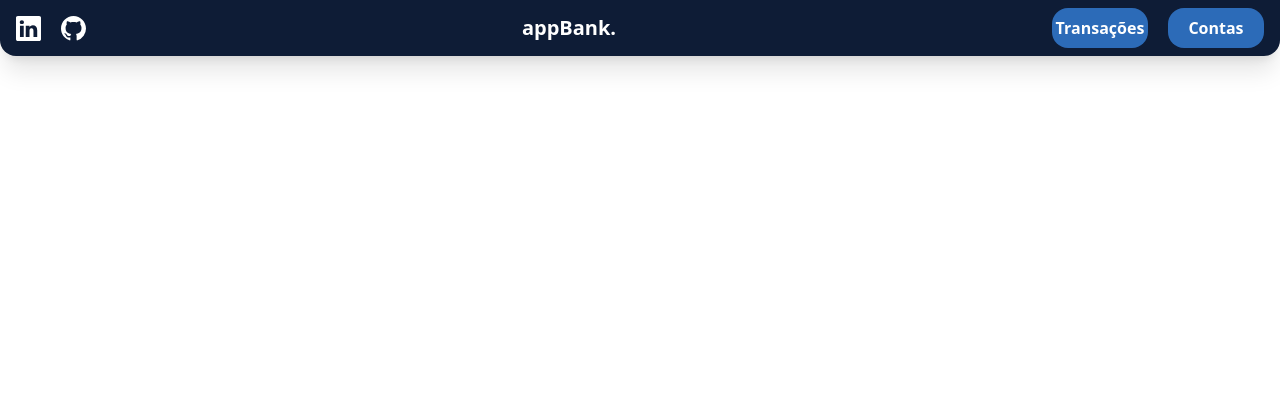
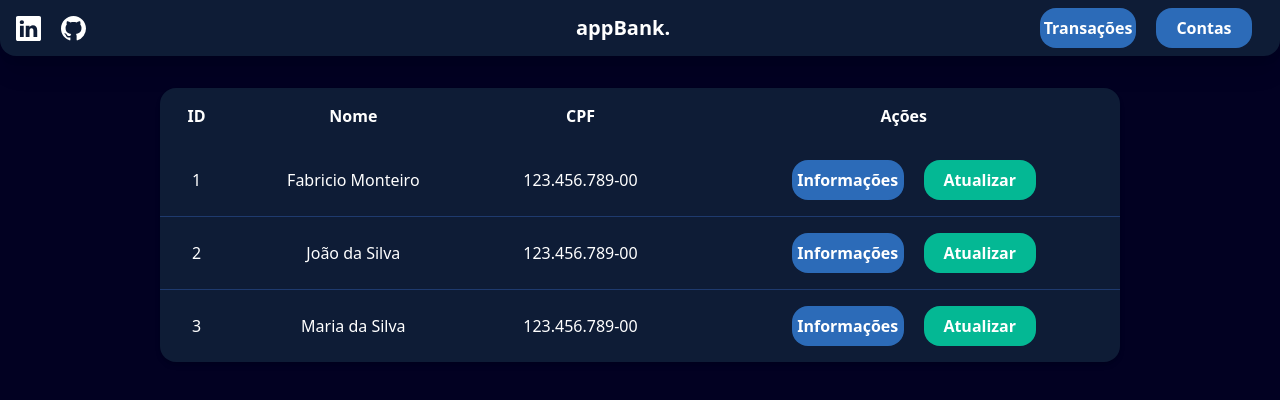
Before and after one commit to xFabriicioJS/front-bankApp, a React (Vite) app: page / in a window 1280 px wide. Shown: the top 400 px of the page. Built offline with nearby package versions, Linux system fonts and the light colour scheme.

Commit message:
criação componente table a ajuste header

```diff
--- /dev/null
+++ b/src/components/AccountsTable.jsx
@@ -0,0 +1,38 @@
+const AccountsTable = ({ accounts, columns }) => {
+  return (
+    <table className="w-3/4 shadow-md rounded-2xl bg-bgPrimary text-white mx-auto mt-8">
+      <thead>
+        <tr>
+          {columns.map((column, index) => (
+            <th key={index} className="p-4 text-center font-bold">
+              {column}
+            </th>
+          ))}
+          <th className="p-4 text-center font-bold">Ações</th>
+        </tr>
+      </thead>
+      <tbody className="divide-y divide-bgTertiary">
+        {accounts.map((account, index) => (
+          <tr
+            key={index}
+            className="transition duration-300 ease-in-out hover:bg-bgTertiary cursor-pointer rounded-2xl"
+          >
+            <td className="p-4 text-center">{account.id}</td>
+            <td className="p-4 text-center">{account.nome}</td>
+            <td className="p-4 text-center">{account.cpf}</td>
+            <td className="p-4 text-center">
+              <button className="bg-bermuda rounded-2xl text-white py-2 transition duration-500 hover:scale-110 w-28 mx-5">
+                <p className="font-bold">Informações</p>
+              </button>
+              <button className="bg-success rounded-2xl text-white py-2 transition duration-500 hover:scale-110 w-28">
+                <p className="font-bold">Atualizar</p>
+              </button>
+            </td>
+          </tr>
+        ))}
+      </tbody>
+    </table>
+  );
+};
+
+export default AccountsTable;
--- a/src/components/NavBar.jsx
+++ b/src/components/NavBar.jsx
@@ -4,12 +4,14 @@ import ButtonNav from "./ButtonNav";
 const NavBar = () => {
   return (
     <div className="w-full h-14 rounded-b-2xl bg-bgPrimary flex items-center shadow-xl justify-between">
-      <div className="flex p-4 gap-5">
+      <div className=" w-64 flex p-4 gap-5">
         <BsLinkedin color="white" fontSize={25} />
         <BsGithub color="white" fontSize={25} />
       </div>
-      <h2 className=" text-white text-xl font-bold">appBank.</h2>
-      <div className="flex p-4 gap-5">
+      <div className="w-32">
+        <h2 className=" text-white text-xl font-bold">appBank.</h2>
+      </div>
+      <div className="w-64 flex p-4 gap-5">
         <ButtonNav title="Transações" />
         <ButtonNav title="Contas" />
       </div>
--- /dev/null
+++ b/src/components/TransactionsTable.jsx
@@ -0,0 +1,36 @@
+const TransactionsTable = ({ transactions, columns }) => {
+  return (
+    <table className="w-3/4 shadow-md rounded-2xl bg-bgPrimary text-white mx-auto mt-8">
+      <thead>
+        <tr>
+          {columns.map((column, index) => (
+            <th key={index} className="p-4 text-center font-bold">
+              {column}
+            </th>
+          ))}
+          <th className="p-4 text-center font-bold">Ações</th>
+        </tr>
+      </thead>
+      <tbody className="divide-y divide-bgTertiary">
+        {transactions.map((transaction, index) => (
+          <tr
+            key={index}
+            className="transition duration-300 ease-in-out hover:bg-bgTertiary cursor-pointer rounded-2xl"
+          >
+            <td className="p-4 text-center">{transaction.id}</td>
+            <td className="p-4 text-center">{transaction.transactionType}</td>
+            <td className="p-4 text-center">{transaction.amount}</td>
+            <td className="p-4 text-center">{transaction.accountId}</td>
+            <td className="p-4 text-center">
+              <button className="bg-bermuda rounded-2xl text-white py-2 transition duration-500 hover:scale-110 w-28 mx-5">
+                <p className="font-bold">Informações da transação</p>
+              </button>
+            </td>
+          </tr>
+        ))}
+      </tbody>
+    </table>
+  );
+};
+
+export default TransactionsTable;
--- /dev/null
+++ b/src/dummy_data.js
@@ -0,0 +1,19 @@
+const dummyData = [
+  {
+    id: 1,
+    nome: "Fabricio Monteiro",
+    cpf: "123.456.789-00",
+  },
+  {
+    id: 2,
+    nome: "João da Silva",
+    cpf: "123.456.789-00",
+  },
+  {
+    id: 3,
+    nome: "Maria da Silva",
+    cpf: "123.456.789-00",
+  },
+];
+
+export default dummyData;
--- a/src/pages/HomePage.jsx
+++ b/src/pages/HomePage.jsx
@@ -1,9 +1,14 @@
 import NavBar from "../components/NavBar";
+import AccountsTable from "../components/AccountsTable";
+import dummyData from "../dummy_data";
+
+const columns = ["ID", "Nome", "CPF"];
 
 const HomePage = () => {
   return (
-    <div>
+    <div className="bg-bgSecondary h-screen">
       <NavBar />
+      <AccountsTable accounts={dummyData} columns={columns} />
     </div>
   );
 };
--- a/tailwind.config.cjs
+++ b/tailwind.config.cjs
@@ -14,8 +14,10 @@ module.exports = {
       warning: "#F4E4BA",
       danger: "#D37D7D",
       bgPrimary: "#0E1C36",
+      bgTertiary: "#1E3A6E",
       "bubble-gum": "#ff77e9",
       bermuda: "#2C6BB8",
+      bgSecondary: "#020122",
     },
     extend: {},
   },
```
